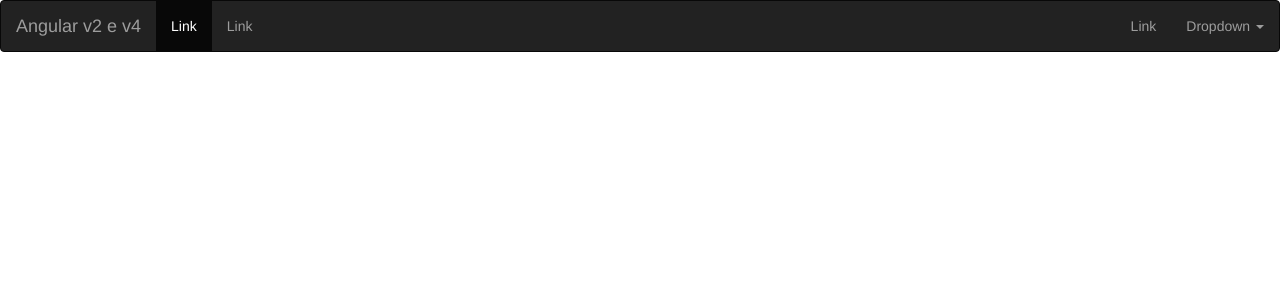
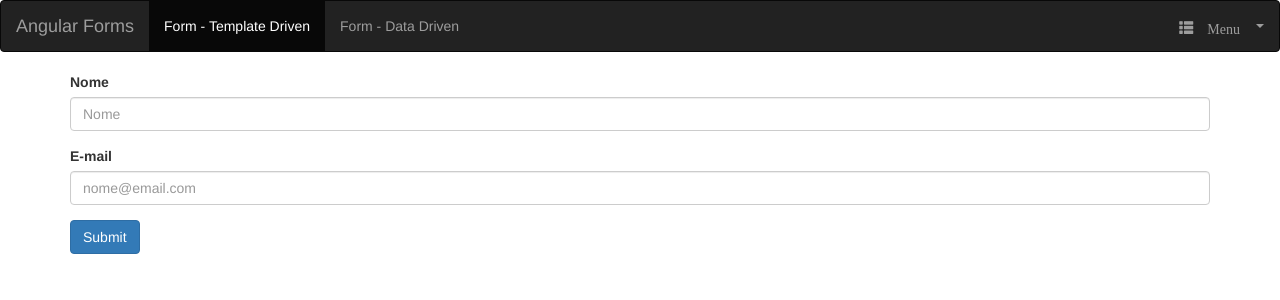
Before and after one commit to uirapeixoto/cursoangular4_loiane, an Angular app: page /templateForm in a window 1280 px wide. Shown: the top 300 px of the page. Built offline with nearby package versions, Linux system fonts and the light colour scheme.

Commit message:
Formulários: Criando o projeto inicial com Bootstrap 3

```diff
--- a/package.json
+++ b/package.json
@@ -24,6 +24,7 @@
     "bootstrap": "^3.3.7",
     "core-js": "^2.4.1",
     "jquery": "^3.0.0",
+    "ngx-bootstrap": "^2.0.0-beta.8",
     "popper.js": "^1.12.6",
     "rxjs": "^5.4.2",
     "zone.js": "^0.8.14"
--- a/src/app/app.component.html
+++ b/src/app/app.component.html
@@ -1 +1,5 @@
 <app-navbar></app-navbar>
+
+<div class="container">
+    <router-outlet></router-outlet>
+</div>
--- /dev/null
+++ b/src/app/data-form/data-form.component.html
@@ -0,0 +1,3 @@
+<p>
+  data-form works!
+</p>
--- /dev/null
+++ b/src/app/data-form/data-form.component.ts
@@ -0,0 +1,15 @@
+import { Component, OnInit } from '@angular/core';
+
+@Component({
+  selector: 'app-data-form',
+  templateUrl: './data-form.component.html',
+  styleUrls: ['./data-form.component.css']
+})
+export class DataFormComponent implements OnInit {
+
+  constructor() { }
+
+  ngOnInit() {
+  }
+
+}
--- a/src/app/navbar/navbar.component.html
+++ b/src/app/navbar/navbar.component.html
@@ -1,32 +1,23 @@
 <nav class="navbar navbar-inverse" role="navigation">
   <!-- Brand and toggle get grouped for better mobile display -->
   <div class="navbar-header">
-    <button type="button" class="navbar-toggle" data-toggle="collapse" data-target=".navbar-ex1-collapse">
-      <span class="sr-only">Toggle navigation</span>
-      <span class="icon-bar">1</span>
-      <span class="icon-bar">2</span>
-      <span class="icon-bar">3</span>
-    </button>
-    <a class="navbar-brand">Angular v2 e v4</a>
+        <a class="navbar-brand">Angular Forms</a>
   </div>
 
   <!-- Collect the nav links, forms, and other content for toggling -->
   <div class="collapse navbar-collapse navbar-ex1-collapse">
     <ul class="nav navbar-nav">
-      <li class="active"><a href="#">Link</a></li>
-      <li><a href="#">Link</a></li>
+      <li routerLinkActive="active"><a routerLink="/templateForm">Form - Template Driven</a></li>
+      <li routerLinkActive="active"><a routerLink="/dataForm">Form - Data Driven</a></li>
     </ul>
     <ul class="nav navbar-nav navbar-right">
-      <li>
-        <a href="#">Link</a>
-      </li>
       <li class="dropdown">
-        <a href="#" class="dropdown-toggle" data-toggle="dropdown">Dropdown
-          <b class="caret"></b>
+        <a href="#" class="dropdown-toggle glyphicon glyphicon-th-list"
+         data-toggle="dropdown"> Menu <b class="caret"></b>
         </a>
         <ul class="dropdown-menu">
           <li>
-            <a href="#">Action</a>
+            <a class="glyphicon glyphicon-log-in" href="#"> Login</a>
           </li>
           <li>
             <a href="#">Another action</a>
--- /dev/null
+++ b/src/app/template-form/template-form.component.html
@@ -0,0 +1,11 @@
+<form>
+  <div class="form-group">
+    <label for="nome">Nome</label>
+    <input type="nome" class="form-control" id="nome" placeholder="Nome">
+  </div>
+  <div class="form-group">
+    <label for="email">E-mail</label>
+    <input type="email" class="form-control" id="email" placeholder="nome@email.com">
+  </div>
+  <button type="submit" class="btn btn-primary">Submit</button>
+</form>
--- /dev/null
+++ b/src/app/template-form/template-form.component.ts
@@ -0,0 +1,15 @@
+import { Component, OnInit } from '@angular/core';
+
+@Component({
+  selector: 'app-template-form',
+  templateUrl: './template-form.component.html',
+  styleUrls: ['./template-form.component.css']
+})
+export class TemplateFormComponent implements OnInit {
+
+  constructor() { }
+
+  ngOnInit() {
+  }
+
+}
```
Also changed, not shown: src/app/app-routing.module.ts (added, +18 -0 lines), src/app/app.module.ts (+8 -2 lines), src/app/data-form/data-form.component.css (added), src/app/template-form/template-form.component.css (added), 2 other files (tests, documents, lock files or other folders).
